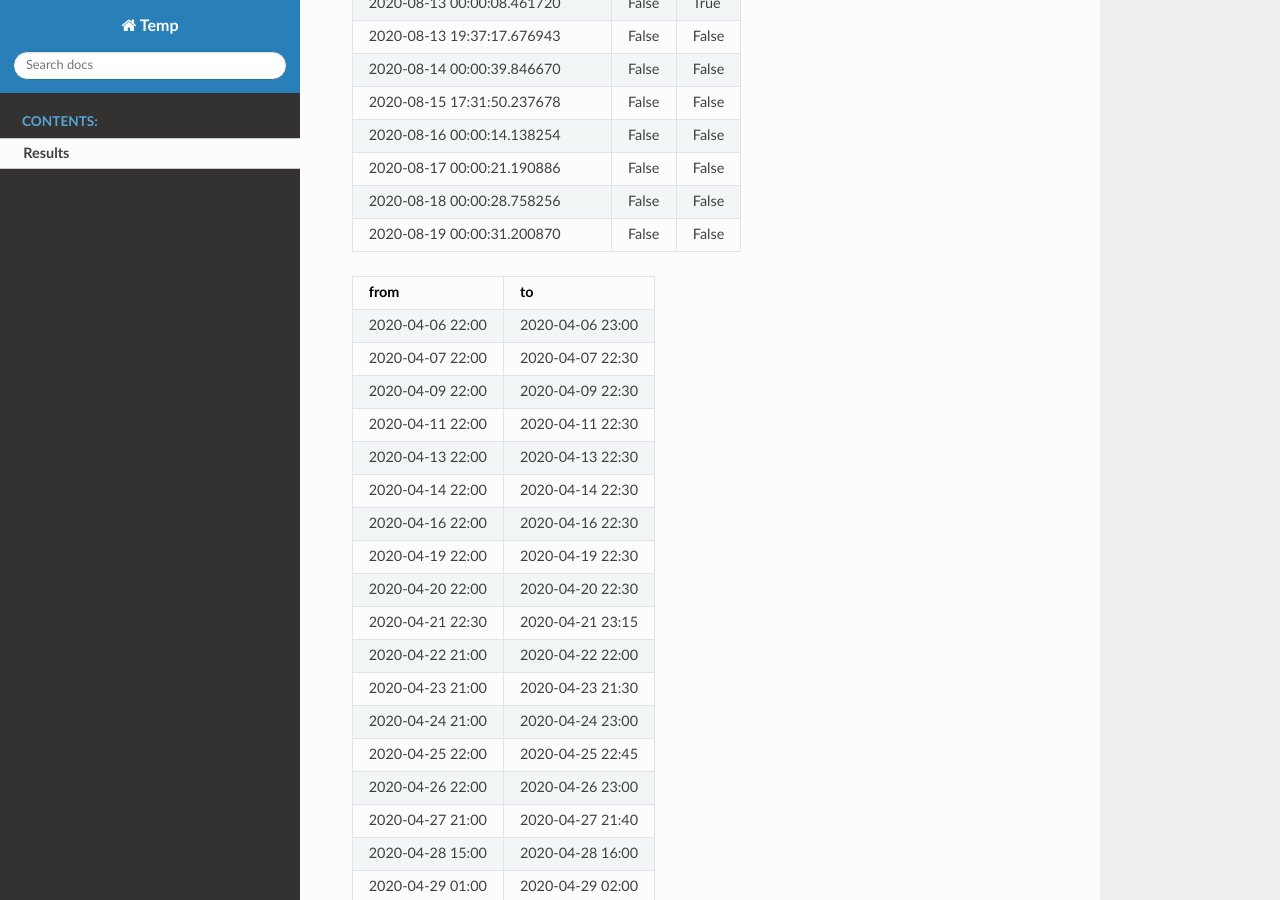
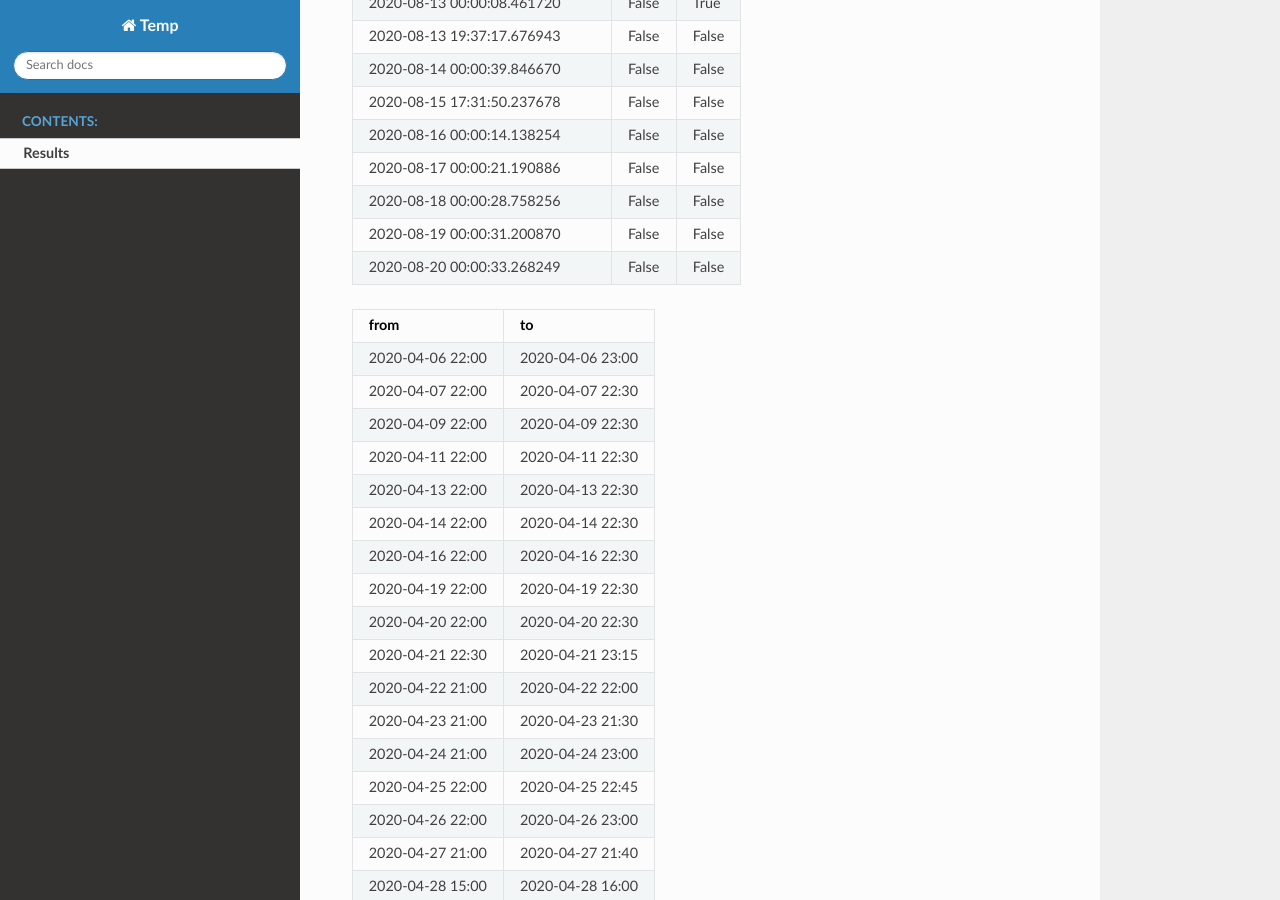
Before and after one commit to shlomow/queries-results, a Sphinx documentation site: the page built from source/results.rst, in a window 1280 px wide and 900 px high, scrolled down 4028 px. Built offline with Sphinx 7.4.7 and the Read the Docs theme 2.0.0, drawn with Linux system fonts in a browser that asks for light colours.

Commit message:
update results

```diff
--- a/source/results.rst
+++ b/source/results.rst
@@ -131,6 +131,7 @@ fifth experiment: 24.07.2020
    2020-08-17 00:00:21.190886, False, False
    2020-08-18 00:00:28.758256, False, False
    2020-08-19 00:00:31.200870, False, False
+   2020-08-20 00:00:33.268249, False, False
 
 .. csv-table::
    :header: "from", "to"
```
Also changed, not shown: results.json (+1 -1 lines).
